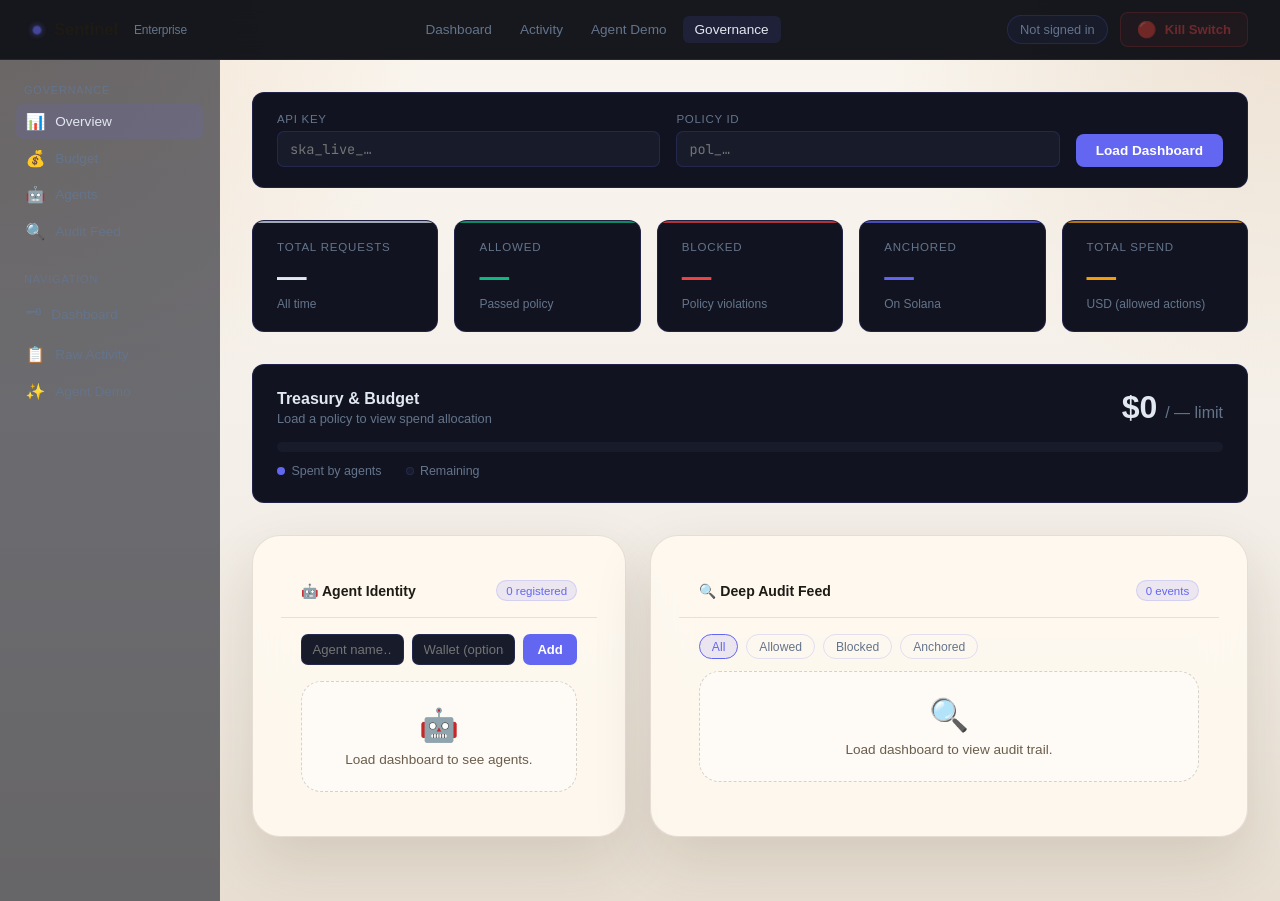
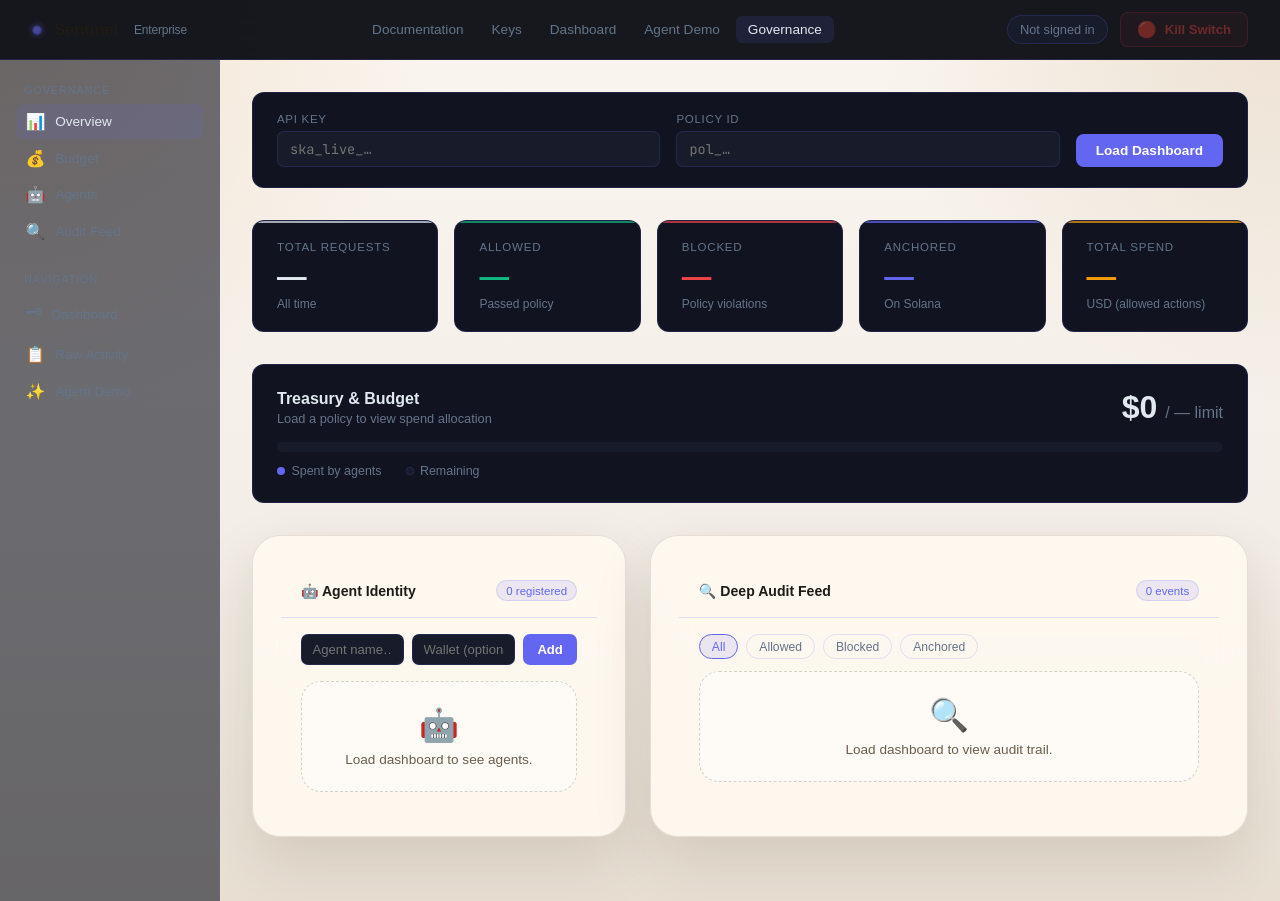
Before and after one commit to sree-chi/hackillinois, a website built with Vite: page frontend/enterprise.html in a window 1280 px wide. Built offline with nearby package versions, Linux system fonts and the light colour scheme.

Commit message:
front end changes

```diff
--- a/frontend/enterprise.html
+++ b/frontend/enterprise.html
@@ -1010,8 +1010,9 @@
                 style="font-size:0.75rem; color:var(--ent-muted); font-weight:400; margin-left:0.25rem;">Enterprise</span>
         </div>
         <nav class="topbar-nav">
-            <a href="/dashboard.html">Dashboard</a>
-            <a href="/activity.html">Activity</a>
+            <a href="/documentation/index.html">Documentation</a>
+            <a href="/dashboard.html">Keys</a>
+            <a href="/activity.html">Dashboard</a>
             <a href="/agent.html">Agent Demo</a>
             <a href="/enterprise.html" class="active">Governance</a>
         </nav>
```
Also changed, not shown: frontend/activity.html (+1 -0 lines), frontend/agent.html (+1 -0 lines), frontend/dashboard.html (+1 -0 lines).
